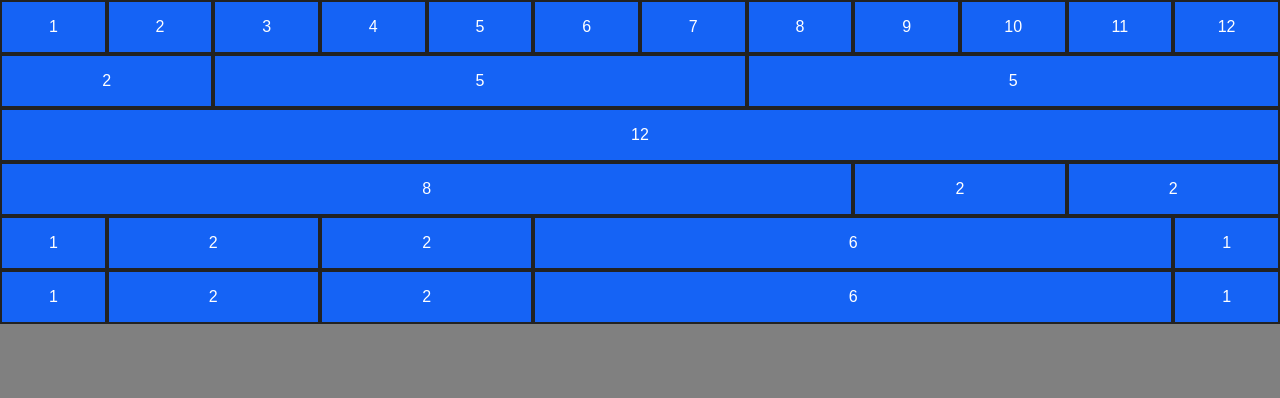
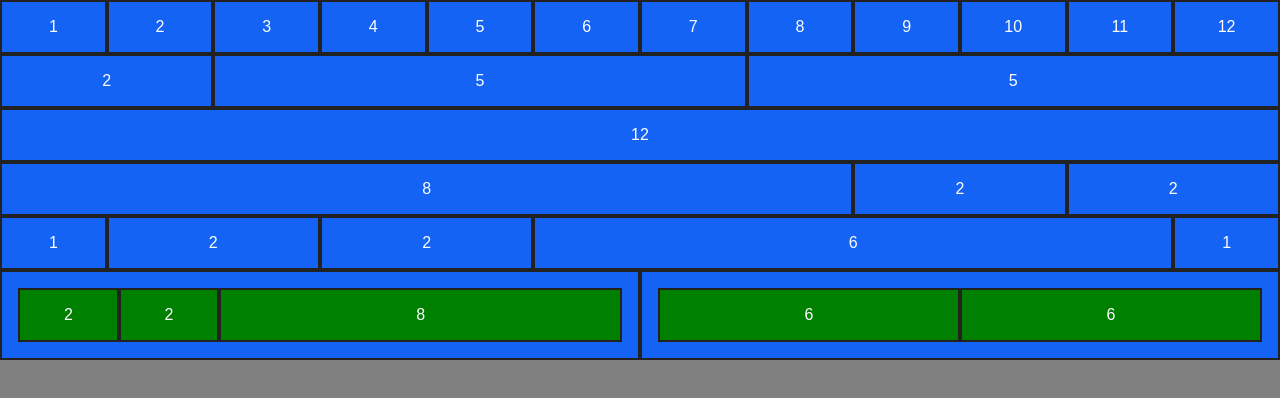
Before and after one commit to FilippoBonanno/html-css-12bool, a plain HTML site: page index.html in a window 1280 px wide. Drawn offline with Linux system fonts and the light colour scheme.

Commit message:
background color gren

```diff
--- a/index.html
+++ b/index.html
@@ -96,20 +96,31 @@
 			</div>
 		</div>
 		<div class="row">
-			<div class="col-xs-1 ">
-				<div class="box">1</div>
-			</div>
-			<div class="col-xs-2 ">
-				<div class="box">2</div>
-			</div>
-			<div class="col-xs-2 ">
-				<div class="box">2</div>
+			<div class="col-xs-6 ">
+				<div class="box">
+					<div class="row">
+						<div class="col-xs-2 ">
+							<div class="box" style="background-color: green;">2</div>
+						</div>
+						<div class="col-xs-2 ">
+							<div class="box" style="background-color: green;">2</div>
+						</div>
+						<div class="col-xs-8 ">
+							<div class="box" style="background-color: green;">8</div>
+						</div>
+					</div>
+				</div>
 			</div>
 			<div class="col-xs-6 ">
-				<div class="box">6</div>
-			</div>
-			<div class="col-xs-1 ">
-				<div class="box">1</div>
+				<div class="box">
+					<div class="row">
+						<div class="col-xs-6 ">
+							<div class="box" style="background-color: green;">6</div>
+						</div>
+						<div class="col-xs-6 ">
+							<div class="box" style="background-color: green;">6</div>
+						</div>
+				</div>
 			</div>
 		</div>
 	</div>
```
